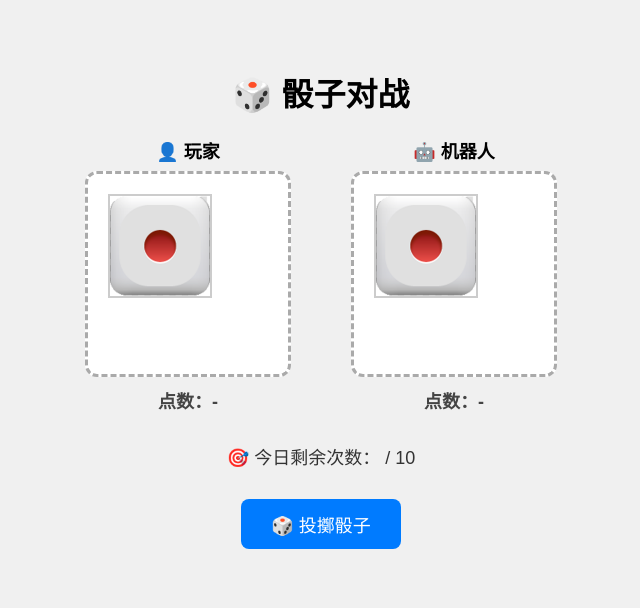
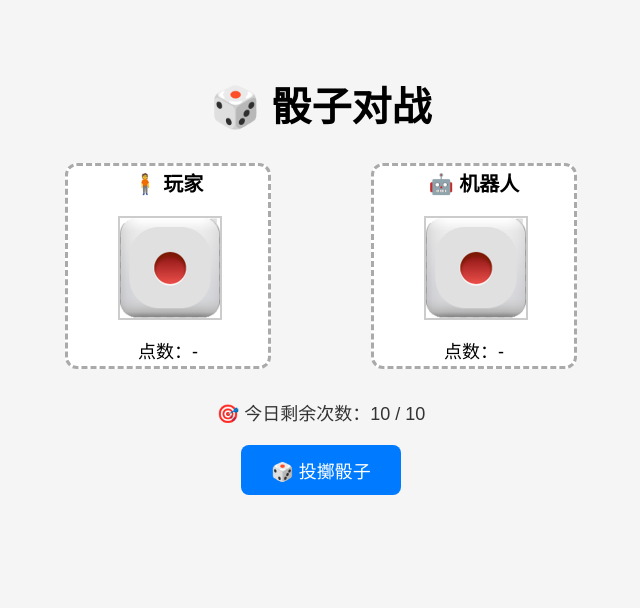
Before and after one commit to Dreamchaser-aus/dice, a Flask app: template templates/dice.html in a window 1280 px wide. Shown: the top 608 px of the page, without its empty margins (319-959 px from the left). Run offline with Flask 3, Linux system fonts and the light colour scheme; the template is opened without the code that fills it, so the values that code supplies are empty; some libraries are stand-ins or nearby versions.

Commit message:
Update dice.html

```diff
--- a/templates/dice.html
+++ b/templates/dice.html
@@ -2,33 +2,25 @@
 <!DOCTYPE html>
 <html lang="zh">
 <head>
-  <meta charset="UTF-8" />
-  <title>🎲 骰子游戏</title>
+  <meta charset="UTF-8">
+  <title>🎲 骰子对战</title>
   <style>
     body {
       font-family: sans-serif;
       text-align: center;
       padding: 40px;
-      background: #f0f0f0;
+      background: #f5f5f5;
+    }
+    h1 {
+      margin-bottom: 30px;
+      font-size: 2.5em;
     }
 
     .dice-box {
       display: flex;
       justify-content: center;
-      gap: 60px;
+      gap: 100px;
       margin-bottom: 30px;
-    }
-
-    .dice-container-wrapper {
-      display: flex;
-      flex-direction: column;
-      align-items: center;
-    }
-
-    .label {
-      font-weight: bold;
-      font-size: 18px;
-      margin-bottom: 8px;
     }
 
     .dice-container {
@@ -39,6 +31,10 @@
       border-radius: 12px;
       position: relative;
       overflow: hidden;
+      display: flex;
+      justify-content: center;
+      align-items: center;
+      flex-direction: column;
     }
 
     .dice {
@@ -46,8 +42,6 @@
       height: 100px;
       position: absolute;
       transform-style: preserve-3d;
-      top: 20px;
-      left: 20px;
     }
 
     .face {
@@ -74,8 +68,19 @@
     .top    { transform: rotateX(  90deg) translateZ(50px); }
     .bottom { transform: rotateX( -90deg) translateZ(50px); }
 
+    .label {
+      margin-bottom: 10px;
+      font-size: 20px;
+      font-weight: bold;
+    }
+
+    .score {
+      margin-top: 130px;
+      font-size: 18px;
+    }
+
     .btn {
-      margin-top: 30px;
+      margin-top: 20px;
       padding: 12px 30px;
       font-size: 18px;
       border: none;
@@ -83,6 +88,11 @@
       color: white;
       border-radius: 8px;
       cursor: pointer;
+    }
+
+    .btn:disabled {
+      background-color: #ccc;
+      cursor: not-allowed;
     }
 
     .result {
@@ -95,68 +105,53 @@
       margin-top: 15px;
       color: #333;
     }
-
-    .score {
-      margin-top: 10px;
-      font-size: 18px;
-      font-weight: bold;
-      color: #444;
-    }
   </style>
-
 </head>
 <body>
 
 <h1>🎲 骰子对战</h1>
 
 <div class="dice-box">
-  <div class="dice-container-wrapper">
-    <div class="label">👤 玩家</div>
-
   <div class="dice-container">
+    <div class="label">🧍 玩家</div>
     <div class="dice" id="user-dice">
-        <div class="face front"><img src="{{ url_for('static', filename='dice 1.png') }}" alt="1" /></div>
-        <div class="face back"><img src="{{ url_for('static', filename='dice 6.png') }}" alt="6" /></div>
-        <div class="face right"><img src="{{ url_for('static', filename='dice 3.png') }}" alt="3" /></div>
-        <div class="face left"><img src="{{ url_for('static', filename='dice 4.png') }}" alt="4" /></div>
-        <div class="face top"><img src="{{ url_for('static', filename='dice 5.png') }}" alt="5" /></div>
-        <div class="face bottom"><img src="{{ url_for('static', filename='dice 2.png') }}" alt="2" /></div>
-      </div>
+      <div class="face front"><img src="/static/dice 1.png" alt="1" /></div>
+      <div class="face back"><img src="/static/dice 6.png" alt="6" /></div>
+      <div class="face right"><img src="/static/dice 3.png" alt="3" /></div>
+      <div class="face left"><img src="/static/dice 4.png" alt="4" /></div>
+      <div class="face top"><img src="/static/dice 5.png" alt="5" /></div>
+      <div class="face bottom"><img src="/static/dice 2.png" alt="2" /></div>
     </div>
     <div class="score" id="user-score">点数：-</div>
   </div>
 
-  <div class="dice-container-wrapper">
+  <div class="dice-container">
     <div class="label">🤖 机器人</div>
-    <div class="dice-container">
     <div class="dice" id="bot-dice">
-        <div class="face front"><img src="{{ url_for('static', filename='dice 1.png') }}" alt="1" /></div>
-        <div class="face back"><img src="{{ url_for('static', filename='dice 6.png') }}" alt="6" /></div>
-        <div class="face right"><img src="{{ url_for('static', filename='dice 3.png') }}" alt="3" /></div>
-        <div class="face left"><img src="{{ url_for('static', filename='dice 4.png') }}" alt="4" /></div>
-        <div class="face top"><img src="{{ url_for('static', filename='dice 5.png') }}" alt="5" /></div>
-        <div class="face bottom"><img src="{{ url_for('static', filename='dice 2.png') }}" alt="2" /></div>
-      </div>
+      <div class="face front"><img src="/static/dice 1.png" alt="1" /></div>
+      <div class="face back"><img src="/static/dice 6.png" alt="6" /></div>
+      <div class="face right"><img src="/static/dice 3.png" alt="3" /></div>
+      <div class="face left"><img src="/static/dice 4.png" alt="4" /></div>
+      <div class="face top"><img src="/static/dice 5.png" alt="5" /></div>
+      <div class="face bottom"><img src="/static/dice 2.png" alt="2" /></div>
     </div>
     <div class="score" id="bot-score">点数：-</div>
   </div>
 </div>
 
-<div id="remaining-info">
-  🎯 今日剩余次数：<span id="remaining">{{ remaining }}</span> / 10
-</div>
+<div id="remaining-info">🎯 今日剩余次数：<span id="remaining">10</span> / 10</div>
 
 <button class="btn" onclick="roll()">🎲 投擲骰子</button>
 <div class="result" id="result"></div>
 
 <script>
 const faceRotation = {
-  1: [0, 0],         // 正面朝前
-  2: [90, 0],        // 底面朝前（即点数 2 显示在前）
-  3: [0, -90],       // 右面朝前
-  4: [0, 90],        // 左面朝前
-  5: [-90, 0],       // 上面朝前
-  6: [0, 180]        // 背面朝前
+  1: [0, 0],         // 正面
+  2: [90, 0],        // 底部向前
+  3: [0, -90],       // 右边向前
+  4: [0, 90],        // 左边向前
+  5: [-90, 0],       // 顶部向前
+  6: [0, 180]        // 背部向前
 };
 
 function easeOutCubic(t) {
@@ -168,64 +163,32 @@ const currentAngles = {
   "bot-dice": [0, 0]
 };
 
-function pickRandom(array) {
-  return array[Math.floor(Math.random() * array.length)];
-}
-
-const spinVariants = [
-  function classicSpin(diceId, targetFace) {
+function animateDice(diceId, face) {
   const dice = document.getElementById(diceId);
-    const [targetX, targetY] = faceRotation[targetFace];
+  const [targetX, targetY] = faceRotation[face];
   const [startX, startY] = currentAngles[diceId];
-    const offsetX = 20 + Math.random() * 40;
-    const offsetY = 20 + Math.random() * 30;
-    const extraRotate = 360 * (2 + Math.random() * 2);
-    const duration = 1200;
+  const extraRotate = 360 * (3 + Math.floor(Math.random() * 3));
+  const duration = 1500;
   const startTime = performance.now();
 
   function animate(time) {
-      const t = Math.min((time - startTime) / duration, 1);
+    const elapsed = time - startTime;
+    const t = Math.min(elapsed / duration, 1);
     const eased = easeOutCubic(t);
-      const posY = offsetY - 4 * 40 * t * (1 - t);
-      const currentX = startX + (targetX + extraRotate - startX) * eased;
-      const currentY = startY + (targetY + extraRotate - startY) * eased;
-      dice.style.transform = `translate(${offsetX}px, ${posY}px) rotateX(${currentX}deg) rotateY(${currentY}deg)`;
-      if (t < 1) requestAnimationFrame(animate);
-      else currentAngles[diceId] = [targetX, targetY];
+    const x = startX + (targetX + extraRotate - startX) * eased;
+    const y = startY + (targetY + extraRotate - startY) * eased;
+    dice.style.transform = `rotateX(${x}deg) rotateY(${y}deg)`;
+    if (t < 1) {
+      requestAnimationFrame(animate);
+    } else {
+      currentAngles[diceId] = [targetX, targetY];
     }
-    requestAnimationFrame(animate);
-  },
-
-  function wildBounce(diceId, targetFace) {
-    const dice = document.getElementById(diceId);
-    const [targetX, targetY] = faceRotation[targetFace];
-    const [startX, startY] = currentAngles[diceId];
-    const offsetX = 30 + Math.random() * 60;
-    const offsetY = 30 + Math.random() * 40;
-    const jitterX = 20 + Math.random() * 20;
-    const jitterY = 20 + Math.random() * 20;
-    const extraRotate = 360 * (4 + Math.random() * 3);
-    const duration = 1600;
-    const startTime = performance.now();
-
-    function animate(time) {
-      const t = Math.min((time - startTime) / duration, 1);
-      const eased = easeOutCubic(t);
-      const posX = offsetX + Math.sin(t * Math.PI * 4) * jitterX * (1 - t);
-      const posY = offsetY - 4 * 60 * t * (1 - t) + Math.sin(t * Math.PI * 5) * jitterY * (1 - t);
-      const currentX = startX + (targetX + extraRotate - startX) * eased;
-      const currentY = startY + (targetY + extraRotate - startY) * eased;
-      dice.style.transform = `translate(${posX}px, ${posY}px) rotateX(${currentX}deg) rotateY(${currentY}deg)`;
-      if (t < 1) requestAnimationFrame(animate);
-      else currentAngles[diceId] = [targetX, targetY];
   }
   requestAnimationFrame(animate);
 }
-];
 
 async function roll() {
   const res = await fetch("/dice/play", { method: "POST" });
-
   if (res.status === 403) {
     document.getElementById("result").textContent = "❌ 今日次数已用完";
     document.querySelector("button.btn").disabled = true;
@@ -233,16 +196,12 @@ async function roll() {
   }
 
   const data = await res.json();
+  animateDice("user-dice", data.user);
+  animateDice("bot-dice", data.bot);
 
-  const userSpin = pickRandom(spinVariants);
-  const botSpin = pickRandom(spinVariants);
-
-  userSpin("user-dice", data.user);
-  botSpin("bot-dice", data.bot);
-
-  document.getElementById("result").textContent = data.message;
   document.getElementById("user-score").textContent = "点数：" + data.user;
   document.getElementById("bot-score").textContent = "点数：" + data.bot;
+  document.getElementById("result").textContent = data.message;
 
   const remainingEl = document.getElementById("remaining");
   let remaining = parseInt(remainingEl.textContent);
```
Lines whose indentation alone changed are shown as unchanged.
